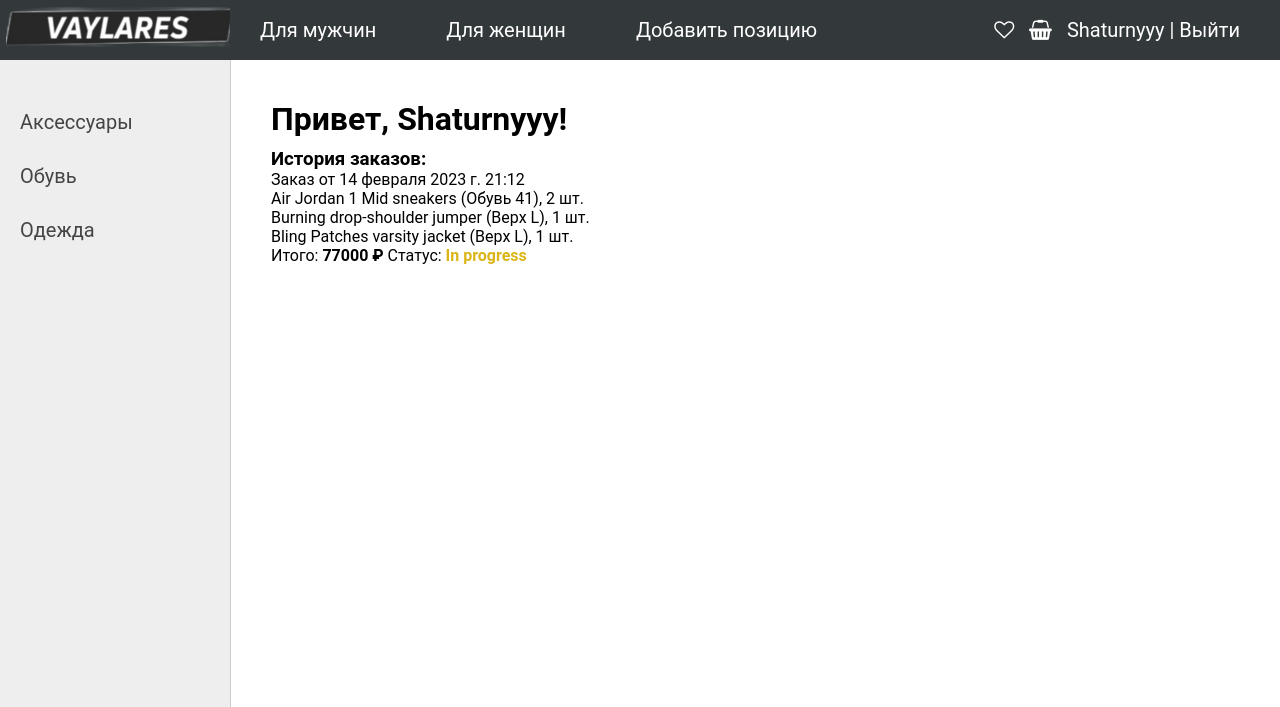
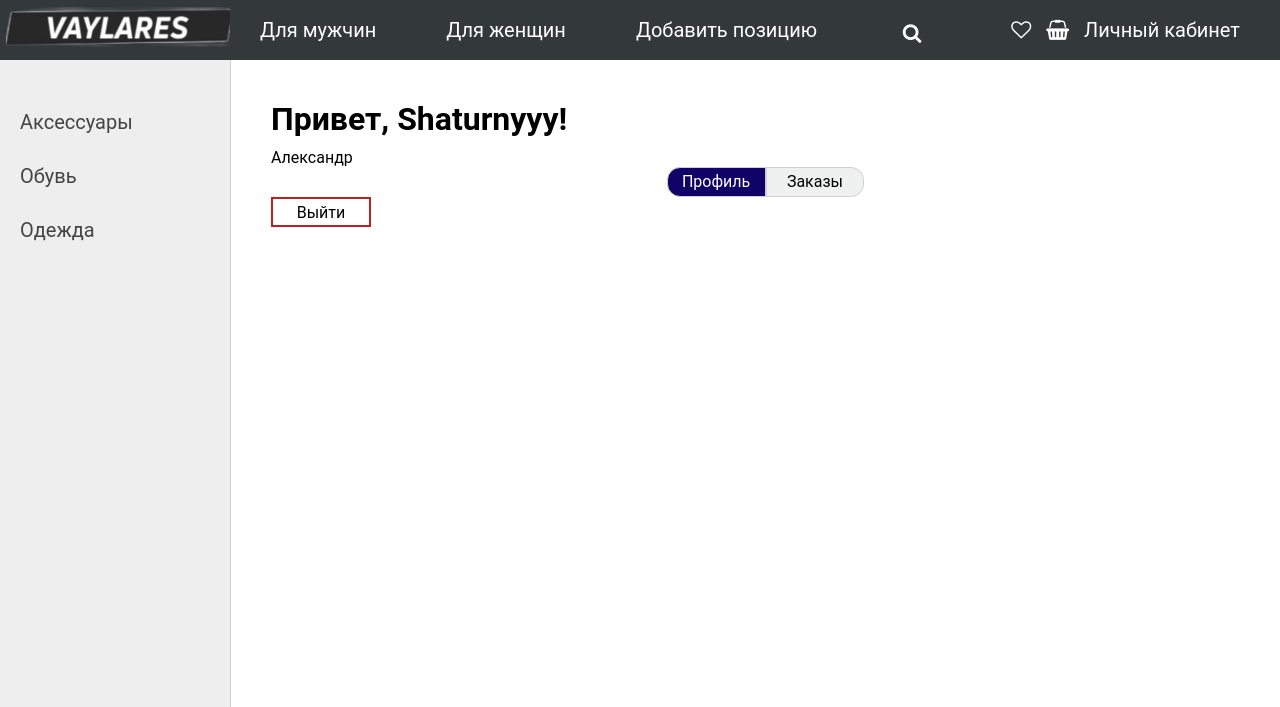
Before and after one commit to FaEsinoP/Clothing-Store-VayLares-, a Django app: page /profile/ in a window 1280 px wide. Shown: the top 707 px of the page. Run offline with Django 4.2, Linux system fonts and the light colour scheme; a user stored in the database is signed in; data comes from the database, SQL or seed files in the repository; both versions use the stored data as it was after the commit.

Commit message:
profile continue

```diff
--- a/VayLares/cart/views.py
+++ b/VayLares/cart/views.py
@@ -61,8 +61,9 @@ class Basket(DataMixin, CreateView):
             for item in cart:
                 cur.execute('''UPDATE clothes_sizes_of_clothes SET count = ? WHERE id = ?''',
                             (item['product'].count - int(item['quantity']), item['product'].id))
-                cur.execute('''UPDATE clothes_orders_of_clothes SET count = ? WHERE id_order_id = ? AND id_clothes_with_size_id = ?''',
-                            (int(item['quantity']), order.id, item['product'].id))
+                cur.execute(
+                    '''UPDATE clothes_orders_of_clothes SET count = ? WHERE id_order_id = ? AND id_clothes_with_size_id = ?''',
+                    (int(item['quantity']), order.id, item['product'].id))
 
         cart.clear()
         return redirect('home')
--- a/VayLares/clothes/admin.py
+++ b/VayLares/clothes/admin.py
@@ -85,6 +85,11 @@ class Orders_of_ClothesAdmin(admin.ModelAdmin):
     list_display_links = ('id',)
 
 
+class UserInfoAdmin(admin.ModelAdmin):
+    list_display = ('id', 'user', 'gender', 'phone_number')
+    list_display_links = ('id',)
+
+
 admin.site.register(Clothes, ClothesAdmin)
 admin.site.register(Category, CategoryAdmin)
 admin.site.register(Subcategory, SubcategoryAdmin)
@@ -93,3 +98,4 @@ admin.site.register(Sizes, SizeAdmin)
 admin.site.register(Sizes_of_Clothes, Sizes_of_ClothesAdmin)
 admin.site.register(Orders, OrdersAdmin)
 admin.site.register(Orders_of_Clothes, Orders_of_ClothesAdmin)
+admin.site.register(UserInfo, UserInfoAdmin)
--- a/VayLares/clothes/forms.py
+++ b/VayLares/clothes/forms.py
@@ -22,12 +22,6 @@ class AddGoodForm(forms.ModelForm):
             'content': forms.Textarea(attrs={'cols': 50, 'rows': 5}),
         }
 
-    # def clean_title(self):
-    #     title = self.cleaned_data['title']
-    #     if len(title) > 200:
-    #         raise ValidationError('Длина превышает 200 символов')
-    #     return title
-
 
 class RegisterUserForm(UserCreationForm):
     username = forms.CharField(label='Логин')
@@ -45,3 +39,14 @@ class LoginUserForm(AuthenticationForm):
 
 
 VARIANTS = [(i, str(i)) for i in range(1, 21)]
+
+
+class ProfileUserForm(forms.ModelForm):
+    def __init__(self, *args, **kwargs):
+        super().__init__(*args, **kwargs)
+        print(kwargs)
+        # user = User.objects.get(username=username)
+
+    class Meta:
+        model = UserInfo
+        fields = ['gender', 'phone_number']
--- a/VayLares/clothes/models.py
+++ b/VayLares/clothes/models.py
@@ -1,5 +1,6 @@
 import datetime
 
+from django.contrib.auth.models import User
 from django.db import models
 from django.urls import reverse
 
@@ -151,3 +152,14 @@ class Orders_of_Clothes(models.Model):
         verbose_name = 'Наполнение заказов'
         verbose_name_plural = 'Наполнение заказов'
         ordering = ['id']
+
+
+class UserInfo(models.Model):
+    user = models.OneToOneField(User, on_delete=models.CASCADE)
+    gender = models.CharField(max_length=255)
+    phone_number = models.CharField(max_length=255)
+
+    class Meta:
+        verbose_name = 'О пользователях'
+        verbose_name_plural = 'О пользователях'
+        ordering = ['id']
--- a/VayLares/clothes/static/clothes/css/styles.css
+++ b/VayLares/clothes/static/clothes/css/styles.css
@@ -1001,3 +1001,77 @@ option{
 select option:disabled {
     color: #dcdbdb;
 }
+
+/*||||||||||||||||||| profile ||||||||||||||*/
+
+.profile-flex-container{
+    display:flex;
+    flex-wrap: wrap;
+    justify-content: center;
+    flex-direction:row;
+    padding: 0;
+}
+
+.profile-item1{
+  width:10%;
+  height: 30px;
+  padding-top:4px;
+  text-align:center;
+  border: 1px solid #d0d0d0;
+  border-radius: 15px 0 0 15px;
+  background-color: #eff0f0;
+  -webkit-transition: all 0.3s ease;
+          transition: all 0.3s ease;
+}
+
+.profile-item1:hover{
+  color: #47afff;
+}
+
+.profile-item1-selected{
+  width:10%;
+  height: 30px;
+  padding-top:4px;
+  text-align:center;
+  border: 1px solid #d0d0d0;
+  border-radius: 13px 0 0 13px;
+  color: white;
+  background-color:#0f0368;
+}
+
+
+.profile-item2{
+  width:10%;
+  height: 30px;
+  padding-top:4px;
+  text-align:center;
+  border: 1px solid #d0d0d0;
+  border-radius: 0 13px 13px 0;
+  background-color: #eff0f0;
+  -webkit-transition: all 0.3s ease;
+          transition: all 0.3s ease;
+}
+
+.profile-item2:hover{
+  color: #47afff;
+}
+
+.profile-item2-selected{
+  width:10%;
+  height: 30px;
+  padding-top:4px;
+  text-align:center;
+  border: 1px solid #d0d0d0;
+  border-radius: 0 13px 13px 0;
+  color: white;
+  background-color:#0f0368;
+}
+
+.logout{
+  display: block;
+  width:100px;
+  height: 30px;
+  padding-top:4px;
+  text-align:center;
+  border: 2px solid #ba2121;
+}
--- a/VayLares/clothes/templates/clothes/base.html
+++ b/VayLares/clothes/templates/clothes/base.html
@@ -48,7 +48,7 @@
             </span>
 
             {% if request.user.is_authenticated %}
-             <a href="{% url 'profile' %}" >{{user.username}}</a> | <a href="{% url 'logout' %}">Выйти</a>
+             <a href="{% url 'profile' %}" >Личный кабинет</a>
             {% else %}
             <a href="{% url 'register' %}">Регистрация</a>| <a href="{% url 'login' %}">Войти</a>
             {% endif %}
--- a/VayLares/clothes/templates/clothes/profile.html
+++ b/VayLares/clothes/templates/clothes/profile.html
@@ -1,22 +1,11 @@
 {% extends 'clothes/base.html' %}
 {% block content %}
-{% if request.user.is_authenticated %}
 <h1>Привет, {{request.user.username}}!</h1>
-<h3>История заказов:</h3>
-{% for order, clothes in orders.items %}
-<div>
-    <div>Заказ от {{order.time_create}}</div>
-    {% for soc in clothes %}
-    {% for ooc in ord_of_clothes %}
-    {% if ooc.id_order.id == order.id and ooc.id_clothes_with_size.id == soc.id %}
-    <div> {{soc}}, {{ooc.count}} шт. </div>
-    {% endif %}
-    {% endfor %}
-    {% endfor %}
-    <div> Итого: <b>{{ order.total_price }} ₽</b> Статус: <b style="color: #dcb518">{{order.status}}</b> </div>
+{{request.user.first_name}}
+<div class="profile-flex-container">
+    <div class="profile-item1-selected">Профиль</div>
+    <a href="{% url 'orders' %}" class="profile-item2">Заказы</a>
 </div>
-{% endfor %}
-{% else %}
-<h1>{{title}}</h1>
-{% endif %}
+
+<a href="{% url 'logout' %}" class="logout">Выйти</a>
 {% endblock content %}
--- a/VayLares/clothes/urls.py
+++ b/VayLares/clothes/urls.py
@@ -25,4 +25,5 @@ urlpatterns = [
     path('fav/add/<int:product_id>/', fav_add, name='fav_add'),
     path('fav/remove/<int:product_id>/', fav_remove, name='fav_remove'),
     path('profile/', Profile.as_view(), name='profile'),
+    path('orders/', ClothesOrders.as_view(), name='orders'),
 ]
--- a/VayLares/clothes/views.py
+++ b/VayLares/clothes/views.py
@@ -233,9 +233,21 @@ class Favourites(DataMixin, ListView):
         return dict(list(context.items()) + list(c_def.items()))
 
 
-class Profile(LoginRequiredMixin, DataMixin, ListView):
+class Profile(LoginRequiredMixin, DataMixin, CreateView):
+    form_class = ProfileUserForm
+    template_name = 'clothes/profile.html'
+    raise_exception = True
+
+    def get_context_data(self, *, object_list=None, **kwargs):
+        context = super().get_context_data(**kwargs)
+        username = self.request.user.username
+        c_def = self.get_user_context(title='Профиль')
+        return dict(list(context.items()) + list(c_def.items()))
+
+
+class ClothesOrders(LoginRequiredMixin, DataMixin, ListView):
     model = Orders
-    template_name = 'clothes/profile.html'
+    template_name = 'clothes/orders.html'
     raise_exception = True
 
     def get_context_data(self, *, object_list=None, **kwargs):
@@ -246,5 +258,5 @@ class Profile(LoginRequiredMixin, DataMixin, ListView):
             dct[ord] = ord.product.all()
         lst = [ord.id for ord in orders]
         ord_of_clothes = Orders_of_Clothes.objects.filter(id_order__in=lst)
-        c_def = self.get_user_context(title='Личный кабинет', orders=dct, ord_of_clothes=ord_of_clothes)
+        c_def = self.get_user_context(title='Мои заказы', orders=dct, ord_of_clothes=ord_of_clothes)
         return dict(list(context.items()) + list(c_def.items()))
```
Also changed, not shown: VayLares/clothes/templates/clothes/orders.html (added, +24 -0 lines), VayLares/clothes/migrations/0006_alter_orders_of_clothes_options_and_more.py (added), VayLares/db.sqlite3, 1 other file.
